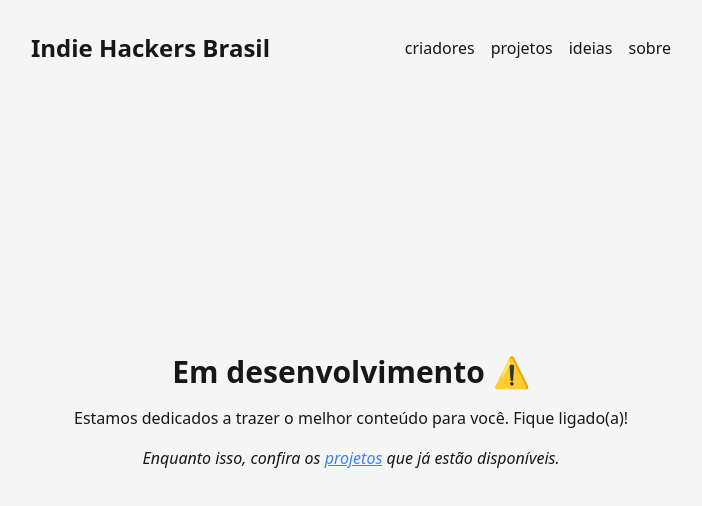
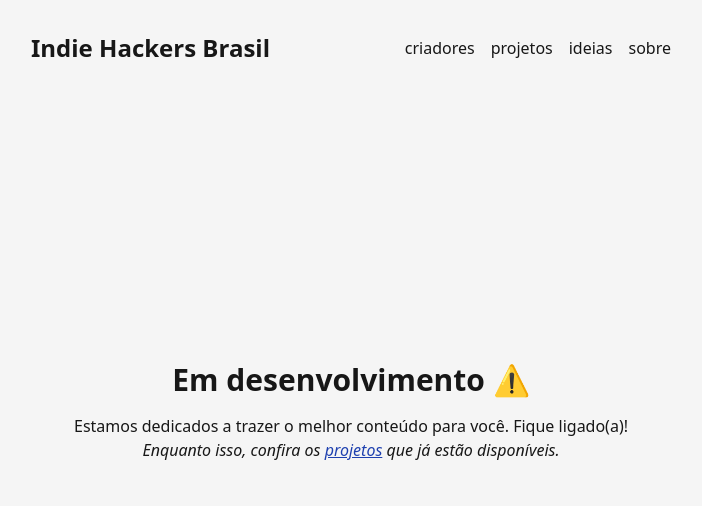
Before and after one commit to Indie-Hackers-Brasil/website, a Next.js app: page / in a window 1280 px wide. Shown: the top 506 px of the page, without its empty margins (289-991 px from the left). Built offline with nearby package versions, Linux system fonts and the light colour scheme.

Commit message:
Fix colors to get 100% on Speedtest (#5)

```diff
--- a/src/app/page.tsx
+++ b/src/app/page.tsx
@@ -4,16 +4,18 @@ export default function Home() {
   return (
     <main className="flex flex-1 flex-col items-center justify-center gap-4 text-balance text-center">
       <h1 className="text-3xl font-bold">Em desenvolvimento ⚠️</h1>
+      <div>
       <p>Estamos dedicados a trazer o melhor conteúdo para você. Fique ligado(a)!</p>
       <p>
         <i>
           Enquanto isso, confira os{' '}
-          <Link href="/projetos" className="text-blue-500 underline hover:text-blue-700">
+          <Link href="/projetos" className="text-blue-800 underline transition-all hover:text-blue-700 dark:text-blue-200 hover:dark:text-blue-300">
             projetos
           </Link>{' '}
           que já estão disponíveis.
         </i>
       </p>
+      </div>
     </main>
   );
 }
```
